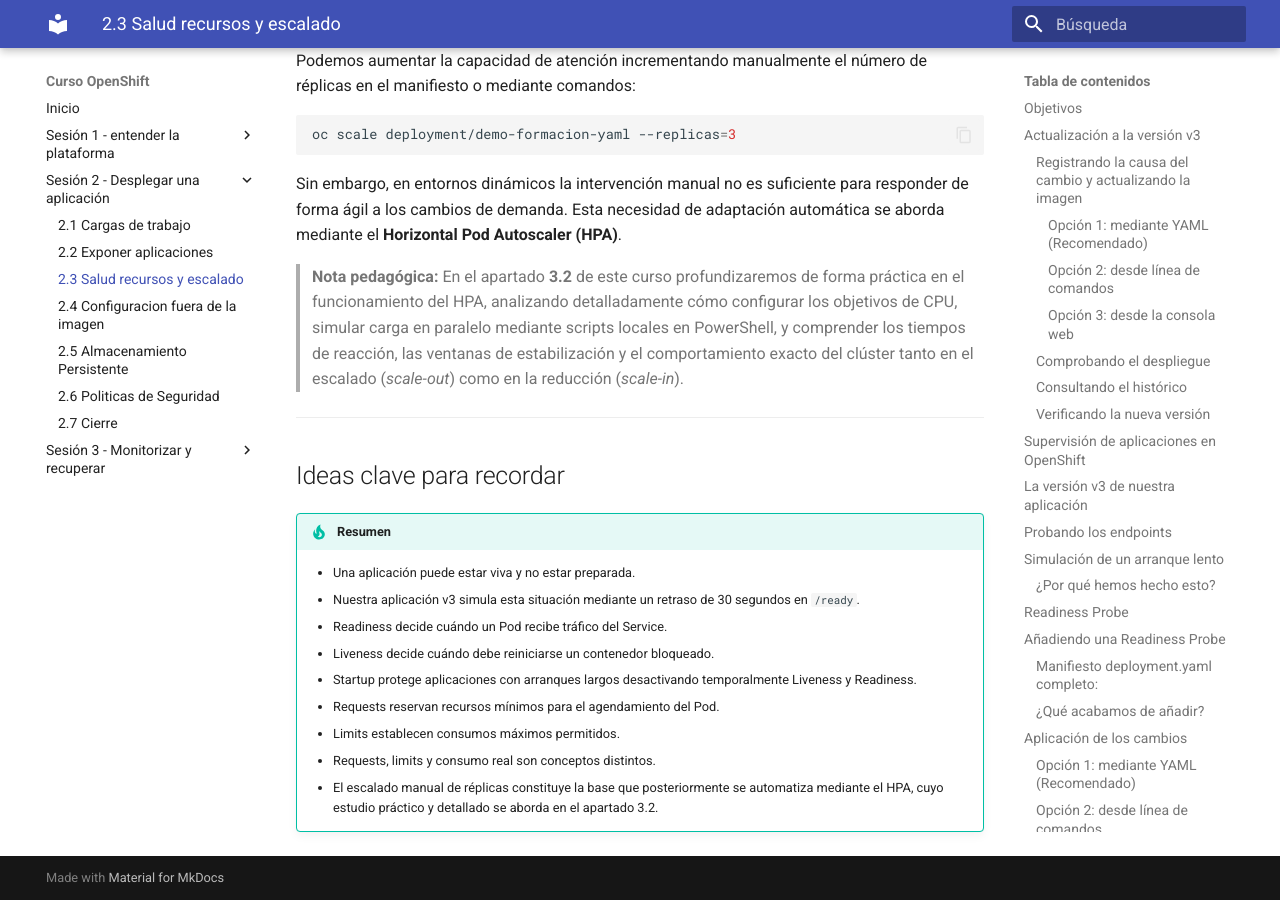
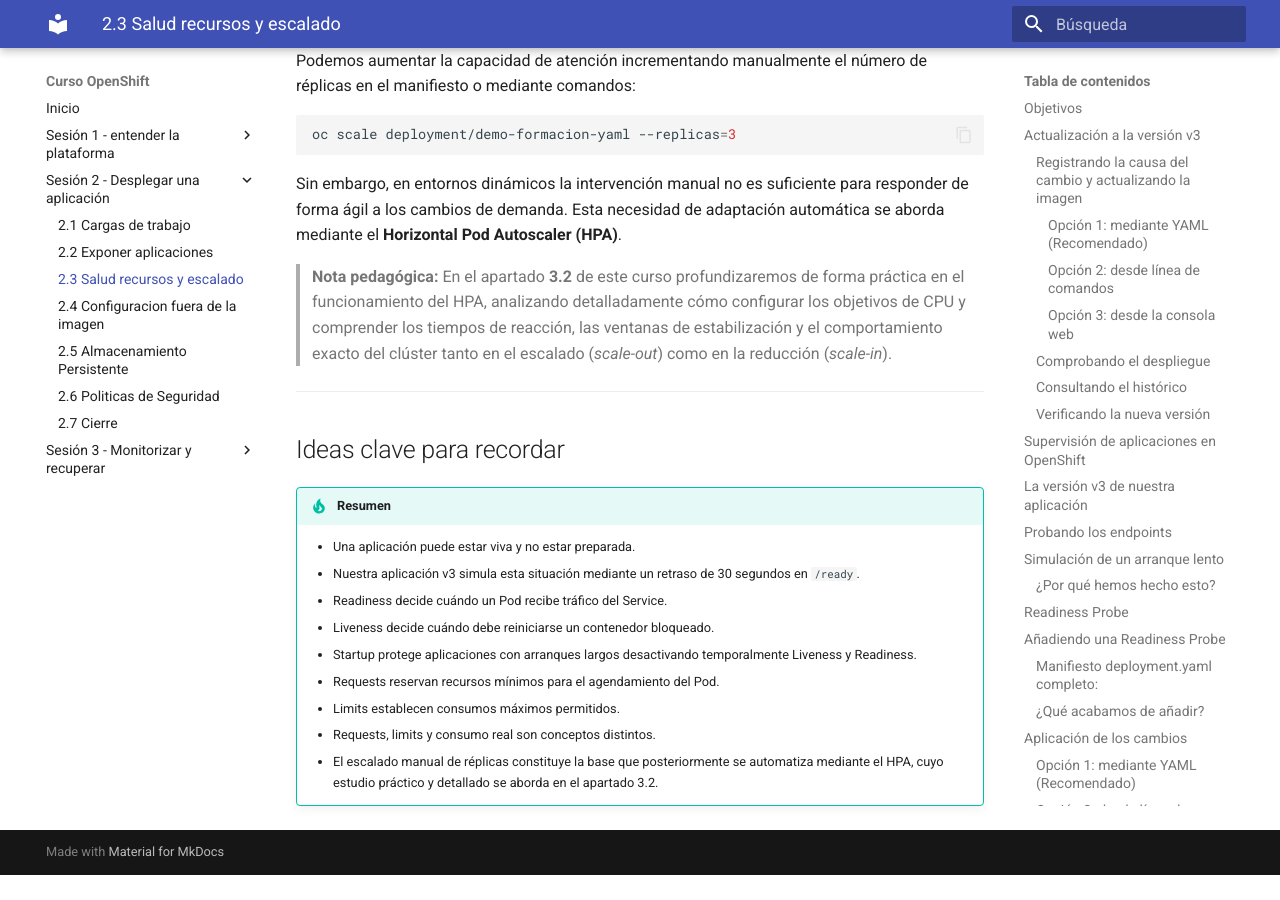
Before and after one commit to ieftraining/curso-openshift, an MkDocs documentation site: the page built from docs/sesion2/2.3 Salud recursos y escalado.md, in a window 1280 px wide and 900 px high, scrolled down 17263 px. Built offline with MkDocs 1.6.1 and Material for MkDocs 9.7.7, drawn with Linux system fonts in a browser that asks for light colours; after the commit the page ends 18138 px from its top, so only the background shows below that.

Commit message:
Add files via upload

```diff
--- a/docs/sesion2/2.3 Salud recursos y escalado.md
+++ b/docs/sesion2/2.3 Salud recursos y escalado.md
@@ -782,7 +782,7 @@
 
 Sin embargo, en entornos dinámicos la intervención manual no es suficiente para responder de forma ágil a los cambios de demanda. Esta necesidad de adaptación automática se aborda mediante el **Horizontal Pod Autoscaler (HPA)**.
 
-> **Nota pedagógica:** En el apartado **3.2** de este curso profundizaremos de forma práctica en el funcionamiento del HPA, analizando detalladamente cómo configurar los objetivos de CPU, simular carga en paralelo mediante scripts locales en PowerShell, y comprender los tiempos de reacción, las ventanas de estabilización y el comportamiento exacto del clúster tanto en el escalado (*scale-out*) como en la reducción (*scale-in*).
+> **Nota pedagógica:** En el apartado **3.2** de este curso profundizaremos de forma práctica en el funcionamiento del HPA, analizando detalladamente cómo configurar los objetivos de CPU y comprender los tiempos de reacción, las ventanas de estabilización y el comportamiento exacto del clúster tanto en el escalado (*scale-out*) como en la reducción (*scale-in*).
 
 ---
 
```
